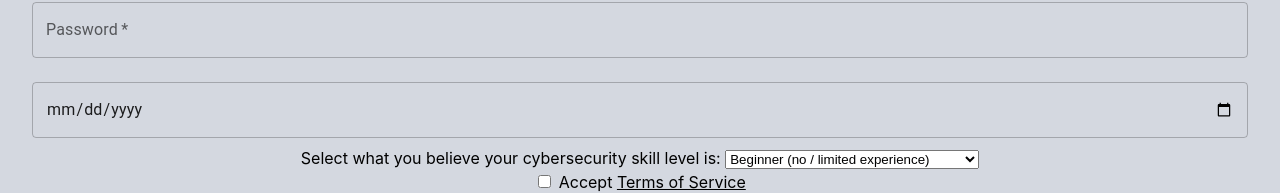
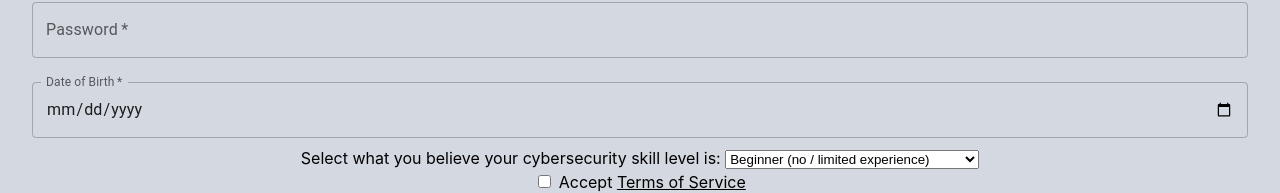
Before and after one commit to oliprev/OP_COMP3000, a React (Vite) app in the folder frontend/: page /register in a window 1280 px wide. Shown: the part 379-572 px from the top of the page. Built offline with nearby package versions, Linux system fonts and the light colour scheme.

Commit message:
Fixed date of birth label displaying badly

```diff
--- a/frontend/src/pages/RegisterPage.jsx
+++ b/frontend/src/pages/RegisterPage.jsx
@@ -84,6 +84,10 @@ function RegisterPage() {
               name="dateOfBirth"
               value={formData.dateOfBirth} // Gets value from formData
               onChange={handleChange} // Call handleChange function on input change
+              label="Date of Birth"
+              slotProps={{
+                inputLabel: { shrink: true },
+              }}
               fullWidth
               margin="normal"
             />
```
